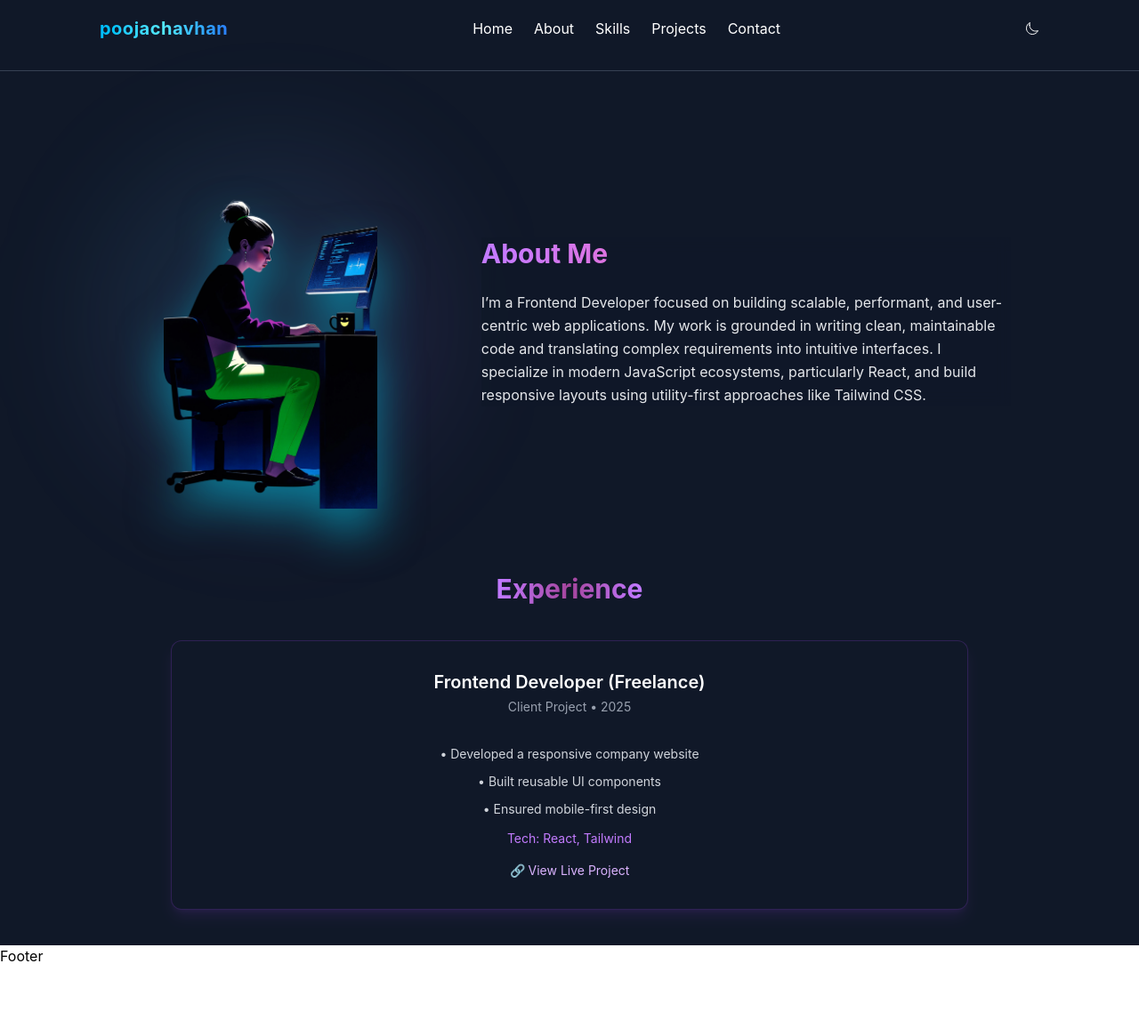
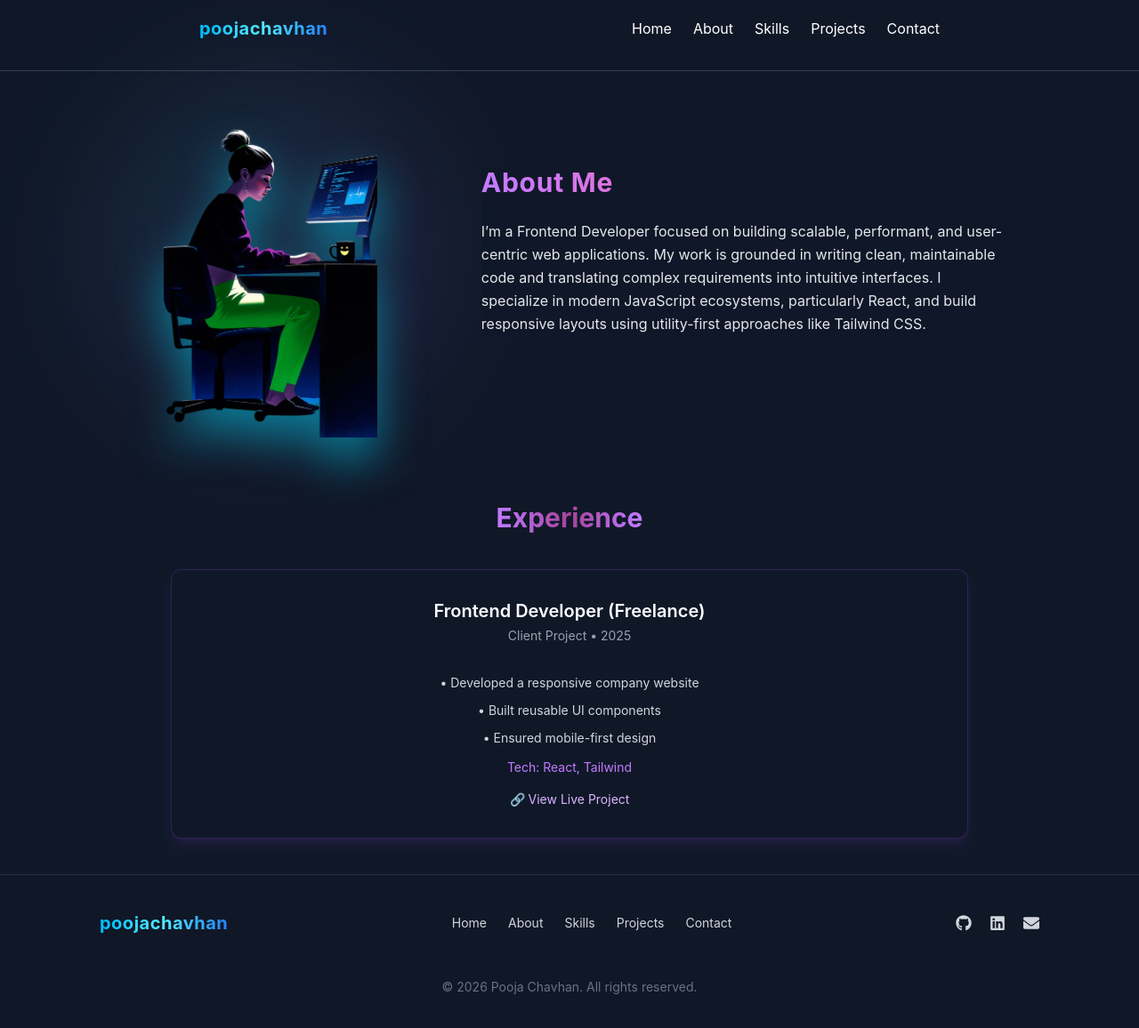
Before and after one commit to dev-poojachavhan/My-personal-portfolio, a React (Vite) app: page /about in a window 1280 px wide. Shown: the top 1156 px of the page at 89% size. Before the commit the page ends 1087 px from the top, so only its background shows below. Built offline with nearby package versions, Linux system fonts and the light colour scheme.

Commit message:
feat :implement scroll reveal animations using useReveal hook custom hook

```diff
--- a/src/Components/Layout/Footer.jsx
+++ b/src/Components/Layout/Footer.jsx
@@ -1,7 +1,46 @@
 import React from 'react'
+
+import { FaGithub, FaLinkedin, FaEnvelope } from "react-icons/fa";
 
 export const Footer = () => {
   return (
-    <div>Footer</div>
-  )
-}
+    <footer className="layout-container border-t border-white/10 bg-[#101727]  py-10 text-gray-300">
+
+      <div className="max-w-6xl  flex flex-col md:flex-row justify-between items-center gap-8">
+
+        {/* LEFT */}
+        <div>
+          <h2 className="text-xl   tracking-wide text-color font-semibold hover:drop-shadow-[0_0_10px_#38bdf8] transition-all duration-300">poojachavhan</h2>
+
+        </div>
+
+        {/* CENTER */}
+        <div className="flex flex-col md:flex-row justify-center gap-6 text-sm">
+          <a href="#home" className="hover:text-white transition">Home</a>
+          <a href="#about" className="hover:text-white transition">About</a>
+          <a href="#skills" className="hover:text-white transition">Skills</a>
+          <a href="#projects" className="hover:text-white transition">Projects</a>
+          <a href="#contact" className="hover:text-white transition">Contact</a>
+        </div>
+
+        {/* RIGHT */}
+        <div className="flex justify-center md:justify-end gap-5 text-lg">
+          <a href="#" className="hover:text-white hover:scale-110 transition">
+            <FaGithub />
+          </a>
+          <a href="#" className="hover:text-white hover:scale-110 transition">
+            <FaLinkedin />
+          </a>
+          <a href="#" className="hover:text-white hover:scale-110 transition">
+            <FaEnvelope />
+          </a>
+        </div>
+      </div>
+
+      {/* BOTTOM */}
+      <div className="mt-8 text-center text-sm text-gray-500  pt-4">
+        © {new Date().getFullYear()} Pooja Chavhan. All rights reserved.
+      </div>
+    </footer>
+  );
+};
--- a/src/Components/Layout/Header.jsx
+++ b/src/Components/Layout/Header.jsx
@@ -1,10 +1,33 @@
-import React from 'react'
+import React, { useEffect, useState } from 'react'
 import { Navbar } from '../UI/Navbar'
 
 export const Header = () => {
+const [sticky, setSticky] = useState(false);
+  console.log(window.scrollY)
+
+
+
+    useEffect(() => {
+    const onScroll = () => {
+      setSticky(window.scrollY > 50);
+    };
+
+    window.addEventListener("scroll", onScroll);
+    return () => window.removeEventListener("scroll", onScroll);
+  }, []);
+
+
   return (
     <>
-      <div className='h-20 w-full bg-gray-900 text-white border-b border-gray-700 layout-container'>
+      <div className={`layout-container
+      h-20 w-full  bg-gray-900 text-white border-b border-gray-700
+       fixed top-0 left-0  z-50
+        transition-all duration-300
+        ${sticky
+          ? "bg-gray-900/50 backdrop-blur-lg shadow-lg"
+          : "bg-transparent"}
+      `}
+      >
         <Navbar/>
       </div>
     </>
--- a/src/Components/UI/Cards.jsx
+++ b/src/Components/UI/Cards.jsx
@@ -15,7 +15,7 @@ export const Cards = ({ techDetails, pourState, index }) => {
       <li>
         <div
           className="card-inner shadow-sm shadow-slate-500
-                      rounded-md w-[90px] h-[110px]  border border-sky-800 flex flex-col items-center justify-around
+                      rounded-md w-[90px] h-[110px]  border border-purple-800 flex flex-col items-center justify-around
                       md:w-[140px] md:h-[170px]"
         >
           {/* {inner icons of card} */}
--- a/src/Components/UI/Navbar.jsx
+++ b/src/Components/UI/Navbar.jsx
@@ -1,11 +1,13 @@
 import { NavLink } from "react-router-dom";
 import { IoMoonOutline } from "react-icons/io5";
 import { GiHamburgerMenu } from "react-icons/gi";
-import { useState } from "react";
+import { useEffect, useState } from "react";
 import { IoClose } from "react-icons/io5";
 
 export const Navbar = () => {
   const [mobileMenu, setMobileMenu] = useState(false);
+
+
 
   const ShowMenu = () => {
     setMobileMenu(!mobileMenu);
@@ -14,7 +16,8 @@ export const Navbar = () => {
 
   return (
     <>
-      <div className="nav-bar flex items-center justify-between   h-16 bg-gray-900 text-white  ">
+      <div className={`
+      layout-container flex items-center justify-between   h-16  text-white  `}>
         <div className="logo flex items-center gap-3">
           {mobileMenu ? (
             <IoClose
@@ -53,9 +56,9 @@ export const Navbar = () => {
           </ul>
         </nav>
 
-        <div>
+        {/* <div>
           <IoMoonOutline className=" md:block cursor-pointer" />
-        </div>
+        </div> */}
       </div>
 
       {/* Side Menu */}
--- a/src/Components/UI/ProjectsCard.jsx
+++ b/src/Components/UI/ProjectsCard.jsx
@@ -6,10 +6,10 @@
     const { Title, summary, image} = projectDetails;
 
     return (
-      //bg-[#E6F4FA]
+
       <li
-        className="card w-74 rounded-2xl h-[370px] overflow-hidden group border border-[1.5px] border-white/30 bg-transparent relative z-10
-        shadow-black-2xl hover:shadow-xl transition-shadow duration-300  "
+        className=" w-74 rounded-2xl h-[370px] overflow-hidden group border border-[1.5px] border-white/30 bg-transparent relative z-10
+        shadow-purple-2xl hover:shadow-xl transition-shadow duration-300  "
       >
         <div className="w-full h-[170px] overflow-hidden relative">
           <img
--- /dev/null
+++ b/src/Components/hooks/useReveal.jsx
@@ -0,0 +1,41 @@
+import React, { useEffect, useRef } from 'react'
+
+export const useReveal = () => {
+
+    const containerRef = useRef(null);
+
+    useEffect(() => {
+
+        if (!containerRef) return;
+
+        const elements = containerRef.current.querySelectorAll(".reveal") //collect all elements with reveal
+
+        // {IntersectionObserver}
+
+        const observer = new IntersectionObserver((entries) => {
+            entries.forEach((entry) => {
+                if (entry.isIntersecting) {
+                    entry.target.classList.add("animate");
+                    observer.unobserve(entry.target);
+                }
+
+            });
+
+        },
+            { threshold: 0.2 } //20%
+        );
+
+
+        elements.forEach((el) => observer.observe(el));
+        return () => {
+            elements.forEach((el) => observer.unobserve(el))
+        }
+    }, []);
+    return containerRef;
+
+
+
+//   return (
+//     <div>useReveal</div>
+//   )
+}
--- a/src/Components/pages/About.jsx
+++ b/src/Components/pages/About.jsx
@@ -1,11 +1,15 @@
 import React from "react";
 import aboutImage from "../../assets/images/about1.webp";
+import { useReveal } from "../hooks/useReveal";
 
 export const About = () => {
+
+  const revealRef = useReveal();
+
   return (
 
 
-    <div
+    <div ref={revealRef}
       className="layout-container max-w-full min-h-screen  bg-gray-900
                  flex justify-center flex-col gap-10 py-10"
     >
@@ -35,14 +39,14 @@ export const About = () => {
               className="relative h-auto max-h-[420px] md:w-[320px] object-contain
                          drop-shadow-2xl drop-shadow-cyan-400/50
                          image-3d
-                         hover:scale-105 transition-transform duration-300"
+                         hover:scale-105 transition-transform duration-300 reveal"
             />
           </div>
           <div
             className="about-text w-full md:w-[60%] flex flex-col justify-start
-                     bg-gray-900/80 backdrop-blur  "
+                     bg-gray-900/80 backdrop-blur reveal  "
           >
-            <h1 className=" text-3xl font-bold gradient-text text-left ">
+            <h1 className=" text-3xl font-bold gradient-text text-left  ">
               About Me
             </h1>
 
@@ -63,7 +67,7 @@ export const About = () => {
 
       {/*---------Experience Section---------*/}
 
-      <h1 className="text-center">
+      <h1 className="text-center reveal">
         <span
           className="bg-gradient-to-r from-purple-400 via-[#a4449c] to-purple-400
                          bg-clip-text text-transparent
@@ -73,7 +77,7 @@ export const About = () => {
         </span>
       </h1>
 
-      <div className=" w-full flex flex-col justify-center items-center px-4  ">
+      <div className=" w-full flex flex-col justify-center items-center px-4 reveal ">
         <div
           className="max-w-4xl  bg-gray-900 w-full p-8 rounded-xl
                    border border-purple-500/20
@@ -95,7 +99,7 @@ export const About = () => {
           <p className="mt-3 text-sm text-purple-400">Tech: React, Tailwind</p>
 
           <a
-            href="#"
+            href="https://mahavirpeb.com/" target="_blank"
             className="inline-block mt-4 text-sm text-purple-300 hover:text-white transition"
           >
             🔗 View Live Project
--- a/src/Components/pages/Hero.jsx
+++ b/src/Components/pages/Hero.jsx
@@ -4,37 +4,47 @@ import { FaArrowRight } from "react-icons/fa6";
 import { FaGithub } from "react-icons/fa";
 import { IoMailOutline } from "react-icons/io5";
 import disc from "../../assets/images/disc.png"
+import { useReveal } from "../hooks/useReveal";
 
 export const Hero = () => {
+
+  const revealRef = useReveal()
+
+
   return (
-    <div
-      className="w-full flex justify-center items-center md:w-full min-h-screen  lg:h-[90vh]
+    <div ref={revealRef}
+      className=" w-full  flex justify-center items-center min-h-screen
                  bg-gray-900 layout-container"
     >
-      <div className="flex  justify-between items-center w-[50%] h-full md:w-full md:h-full  md:flex-row ">
-        <div className="md:w-full md:flex-row  flex flex-col-reverse justify-center items-center">
+        {/* Container */}
+      <div className="  flex flex-col justify-between items-center w-full min-h-full
+       md:h-full  md:flex-row  gap-8 py-10  ">
+
+         {/* LEFT CONTENT */}
+        <div className="md:w-full md:flex-row text-center flex flex-col-reverse justify-center items-center reveal">
           <div className="name-div w-full h-full flex justify-center items-center ">
             <div className=" flex flex-col gap-4 text-center  md:text-left">
               <p className="text-gray-400 text-sm md:text-md mt-1">Hi, I'm</p>
-              <h1 className="text-3xl sm:text-4xl md:text-6xl font-bold gradient-text">
+              <h1 className="pb-2 text-4xl sm:text-4xl md:text-6xl font-bold gradient-text">
                 Pooja Chavhan{" "}
               </h1>
-              <h2 className="text-xl sm:text-xl md:text-3xl font-semibold text-gray-200">
+
+
+              <div>
+                 <h2 className="text-xl sm:text-xl md:text-3xl font-semibold mb-1  text-gray-400">
                 FRONTEND DEVELOPER
               </h2>
-
-              <div>
-                <p className="text-gray-400 ">
+                <p className="text-gray-500 text-sm md:text-md ">
                   Crafting clean, responsive web experiences.
                 </p>
               </div>
 
-              <div className="mt-12">
-                <div className="flex gap-5 items-center ">
+              <div className="mt-6 ">
+                <div className="flex gap-5 items-center justify-center md:justify-start ">
                   <a
                     href="/resume.pdf"
                     download
-                    className=" px-3 py-1 sm:px-4 sm:py-1.5 text-sm md:px-5 md:py-2
+                    className="  py-1 sm:px-4 sm:py-1.5 text-sm  md:py-1
                                text-[#FEC5F6] rounded-lg hover:border hover:border-purple-400 transition inline-block"
                   >
                     Download CV
@@ -56,10 +66,10 @@ export const Hero = () => {
                 </div>
               </div>
 
-              <div className="links-div flex gap-5 items-center text-purple-200 text-2xl mt-5">
+              <div className="links-div flex gap-5 items-center justify-center md:justify-start text-purple-200 text-2xl mt-5">
                 {/* GitHub */}
                 <a
-                  href="https://github.com/poojaGit-ui"
+                  href="https://github.com/dev-poojachavhan"
                   target="_blank"
                   rel="noopener noreferrer"
                 >
@@ -86,23 +96,28 @@ export const Hero = () => {
           >
             {/* profile-Image*/}
             <div
-              className="
-              w-36 h-36  flex-col justify-center items-center
-              md:w-65 md:h-80 sm:w-40 sm:h-40 border-8 border-purple-600 shadow-[0_0_30px_#38bdf8] rounded-full  flex  overflow-hidden
-              animate-[float_5s_ease-in-out_infinite]  relative
+              className=" reveal
+              w-32 h-38  flex-col justify-center items-center
+              md:w-64 md:h-80 sm:w-36 sm:h-40 border-5 border-purple-400 shadow-[0_0_20px_#38bdf8] rounded-full  flex  overflow-hidden
+              animate-[float_5s_ease-in-out_infinite]  relative z-25
             "
             >
               <img
                 src={profileImage}
                 alt="Pooja Chavhan profile photo"
-                className=" w-full h-full object-cover absolute
+                className=" w-full h-full object-cover relative
 
                "
               />
             </div>
 
             <img src={disc} alt=""
-            className=" animate-disc absolute  left-[600px] top-[-300px]  w-[300px] h-[350px]"
+              className="opacity-0 overflow-hidden animate-disc absolute
+               md:left-[600px] md:top-[-250px] w-[200px] h-[350px] top-[-350]
+
+              "
+            //    animate-disc absolute  left-[600px] top-[-250px]  w-[200px] h-[350px]
+            //
             />
           </div>
         </div>
--- a/src/Components/pages/Skills.jsx
+++ b/src/Components/pages/Skills.jsx
@@ -73,7 +73,7 @@ export const Skills = () => {
 
   return (
     <div
-      className="min-h-screen w-full  relative layout-container flex flex-col items-center gap-1  "
+      className="pt-20 min-h-screen w-full  relative layout-container flex flex-col items-center gap-1  "
       style={{
         background: `
           radial-gradient(circle at 20% 40%, rgba(168,85,247,0.15), transparent 40%),
--- a/src/index.css
+++ b/src/index.css
@@ -1,6 +1,6 @@
 @import "tailwindcss";
 
-body {
+html,body {
   overflow-x: hidden;
 }
 
@@ -28,7 +28,7 @@ body {
 
 .gradient-text {
   @apply bg-gradient-to-r from-purple-400 via-pink-400 to-purple-600
-         bg-clip-text text-transparent;
+         bg-clip-text text-transparent tracking-wide;
 }
 
 @keyframes rotate3dSmooth {
@@ -229,13 +229,13 @@ body {
   animation-delay: 3.5s;
 }
 
-.card {
-  animation: pulseGlow 3s ease-in-out infinite;
+ .card {
+  animation: pulseGlow 2.5s ease-in-out infinite;
 }
-.card {
+ .card {
   box-shadow:
     0 0 15px rgba(168, 85, 247, 0.15),
-    20px 0 30px rgba(168, 85, 247, 0.1); /* right side bias */
+    20px 0 30px rgba(168, 85, 247, 0.1);
 }
 
 .cards-container::before {
@@ -287,7 +287,7 @@ body {
 }
 
 .skills-glow:hover .card-inner {
-  transform: perspective(800px) rotateX(10deg) rotateY(-10deg) scale(1.2);
+  transform: perspective(600px) rotateX(10deg) rotateY(-10deg) scale(1.2);
 }
 
 .card-inner {
@@ -360,3 +360,100 @@ body {
     transform: translateY(-100px);
   }
 }
+
+
+
+  .projects-section {
+  position: relative;
+  background-color: #020617;
+  overflow: hidden;
+
+  background-size: 40px 40px; /* grid spacing */
+
+}
+
+.projects-section::before {
+  content: "";
+  position: absolute;
+  inset: 0;
+
+
+background-image:
+  linear-gradient(rgba(159, 93, 221, 0.12) 1px, transparent 1px),
+  linear-gradient(90deg, rgba(155, 104, 202, 0.12) 1px, transparent 1px);
+
+  background-size: 60px 60px;
+
+  transform: perspective(800px) rotateX(65deg);
+  transform-origin: center top;
+ animation: moveGrid 12s linear infinite;
+  opacity: 0.6;
+}
+
+
+.projects-section::after {
+  content: "";
+  position: absolute;
+  inset: 0;
+
+  background: radial-gradient(circle at center, rgba(0, 200, 255, 0.25), transparent 60%);
+}
+
+
+
+
+@keyframes moveGrid {
+  from {
+    background-position: 0 0;
+  }
+  to {
+    background-position: 0 60px;
+  }
+}
+
+/* 👇 GRID LAYER */
+.grid-layer {
+  position: absolute;
+  inset: 0;
+
+  background-image:
+    linear-gradient(rgba(168, 85, 247, 0.12) 1px, transparent 1px),
+    linear-gradient(90deg, rgba(168, 85, 247, 0.12) 1px, transparent 1px);
+
+  background-size: 60px 60px;
+
+  transform: perspective(600px) rotateX(65deg);
+  transform-origin: center top;
+
+  opacity: 0.5;
+  pointer-events: none;
+
+  will-change: transform;
+}
+
+.grid-layer::after {
+  content: "";
+  position: absolute;
+  inset: 0;
+  background: radial-gradient(circle at center, rgba(168,85,247,0.2), transparent 60%);
+}
+
+
+/* {contact page} */
+
+.input-style {
+  @apply bg-transparent border-b border-white/40 py-2 placeholder-white/70
+focus:border-pink-400 focus:shadow-[0_2px_0_0_rgba(236,72,153,0.5)]
+transition-all duration-300 outline-none
+}
+
+/* {scroll animation} */
+.reveal {
+  opacity: 0;
+  transform: translateY(40px);
+  transition: opacity 0.8s ease, transform 0.8s ease;
+}
+.reveal.animate {
+  opacity: 1;
+  transform: translateY(0);
+}
```
Also changed, not shown: src/Components/pages/Projects.jsx (+20 -7 lines).
